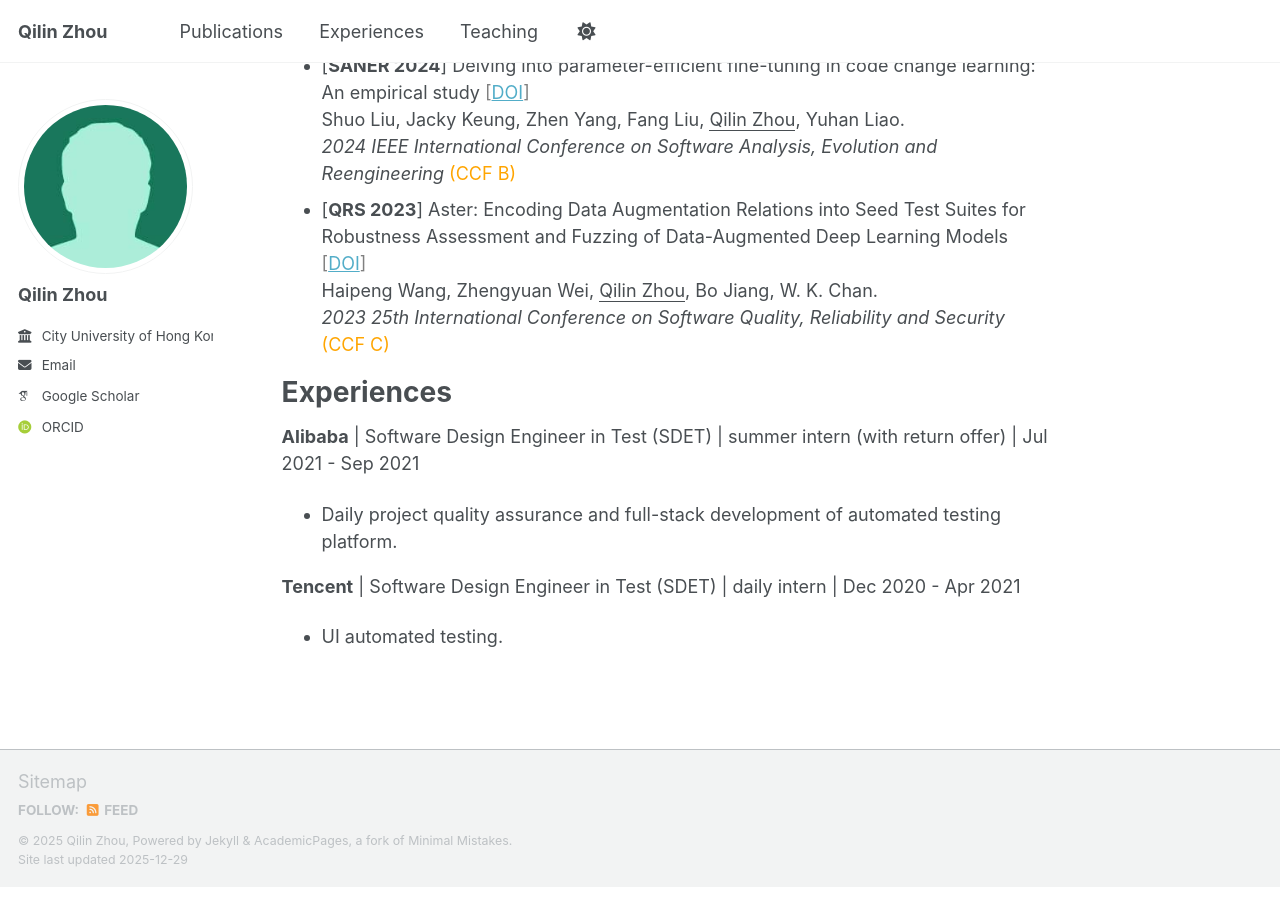
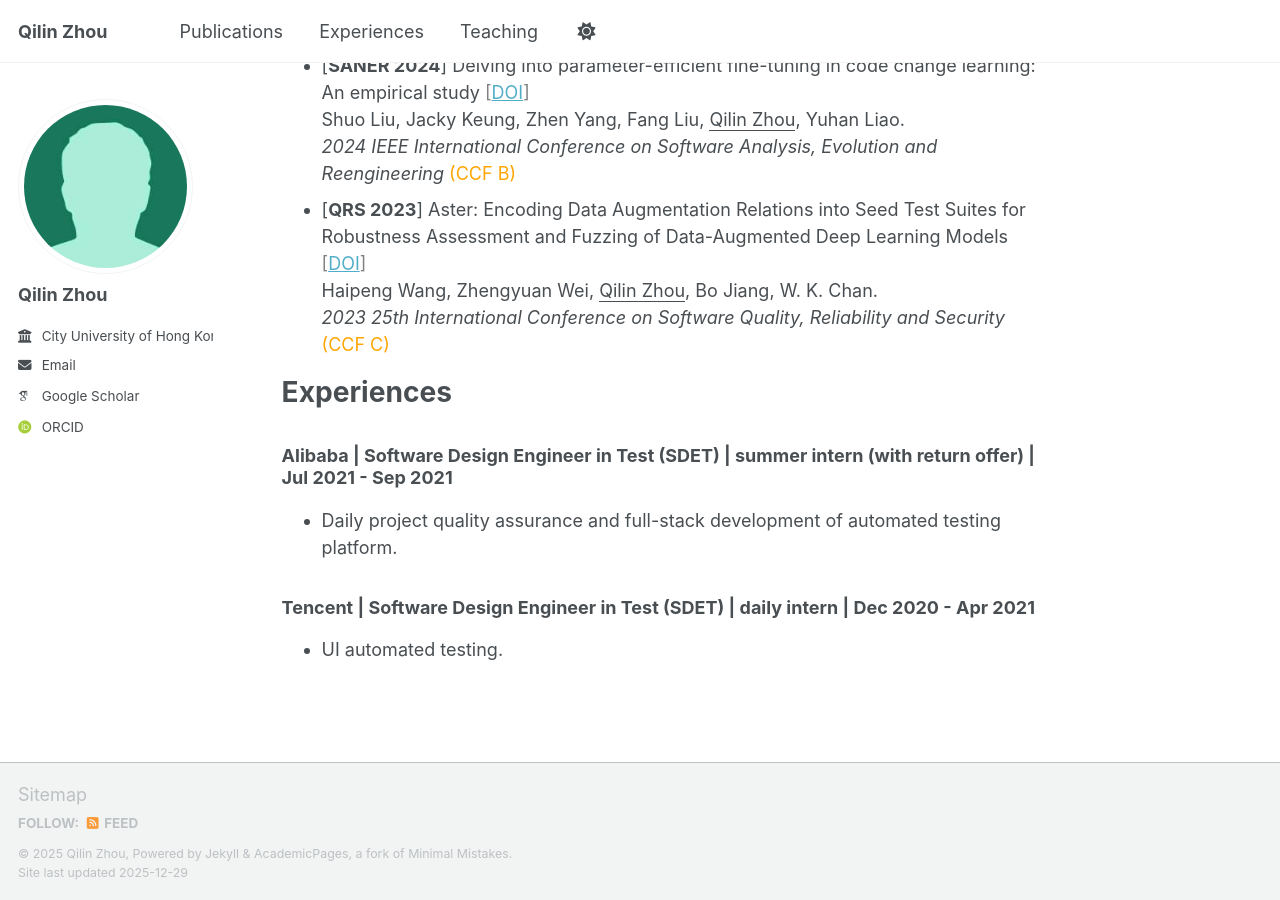
Before and after one commit to qilin-zhou/qilin-zhou.github.io, a Jekyll site: the page built from _pages/about.md, in a window 1280 px wide and 900 px high, scrolled down 1131 px. Built offline with Jekyll 4.4.1, drawn with Linux system fonts in a browser that asks for light colours; some web fonts are replaced; a script bundle is joined from its source files by our own code; library files that are not in the unit come from our copies.

```diff
--- a/_pages/about.md
+++ b/_pages/about.md
@@ -41,8 +41,8 @@ _IEEE Transactions on Reliability_ <span style="color: Orange;"> (JCR Q1, CCF C)
 Experiences
 ======
 
-**Alibaba** | Software Design Engineer in Test (SDET) | summer intern (with return offer) | Jul 2021 - Sep 2021
+### **Alibaba** | Software Design Engineer in Test (SDET) | summer intern (with return offer) | Jul 2021 - Sep 2021
   - Daily project quality assurance and full-stack development of automated testing platform.
 
-**Tencent** | Software Design Engineer in Test (SDET) | daily intern | Dec 2020 - Apr 2021
+### **Tencent** | Software Design Engineer in Test (SDET) | daily intern | Dec 2020 - Apr 2021
   - UI automated testing.
```
